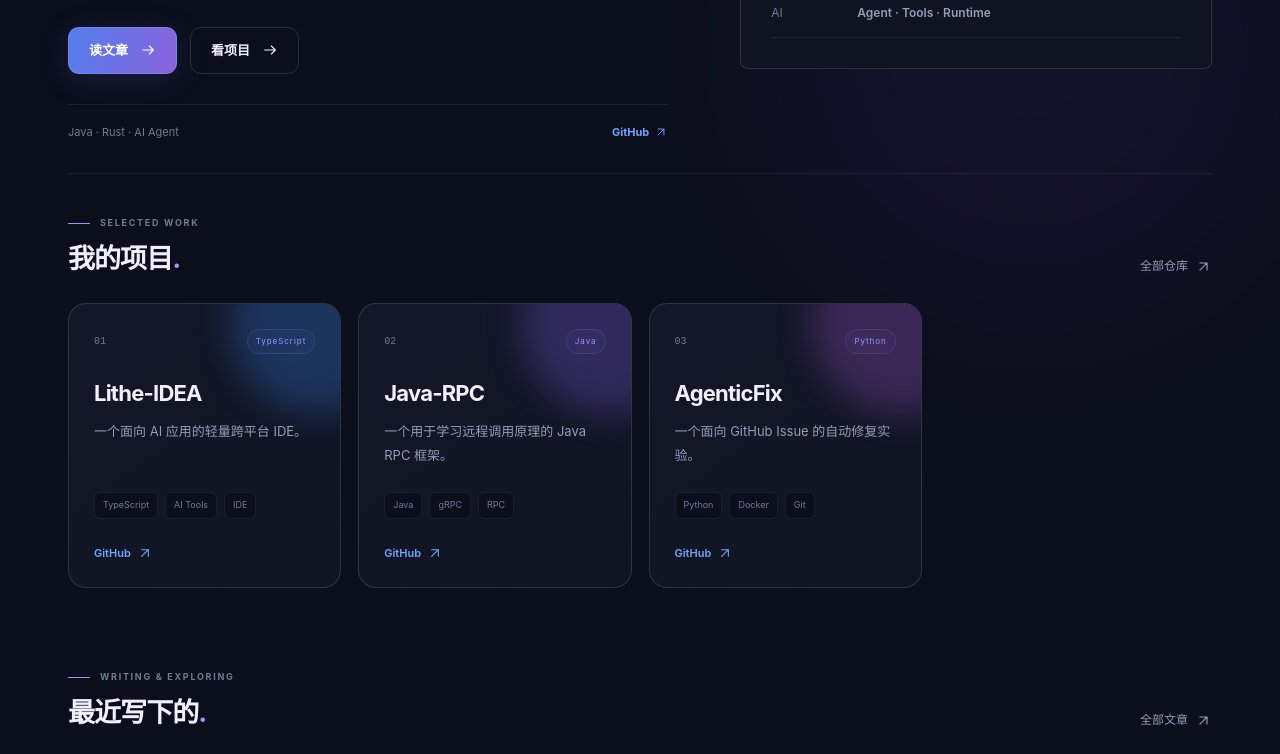
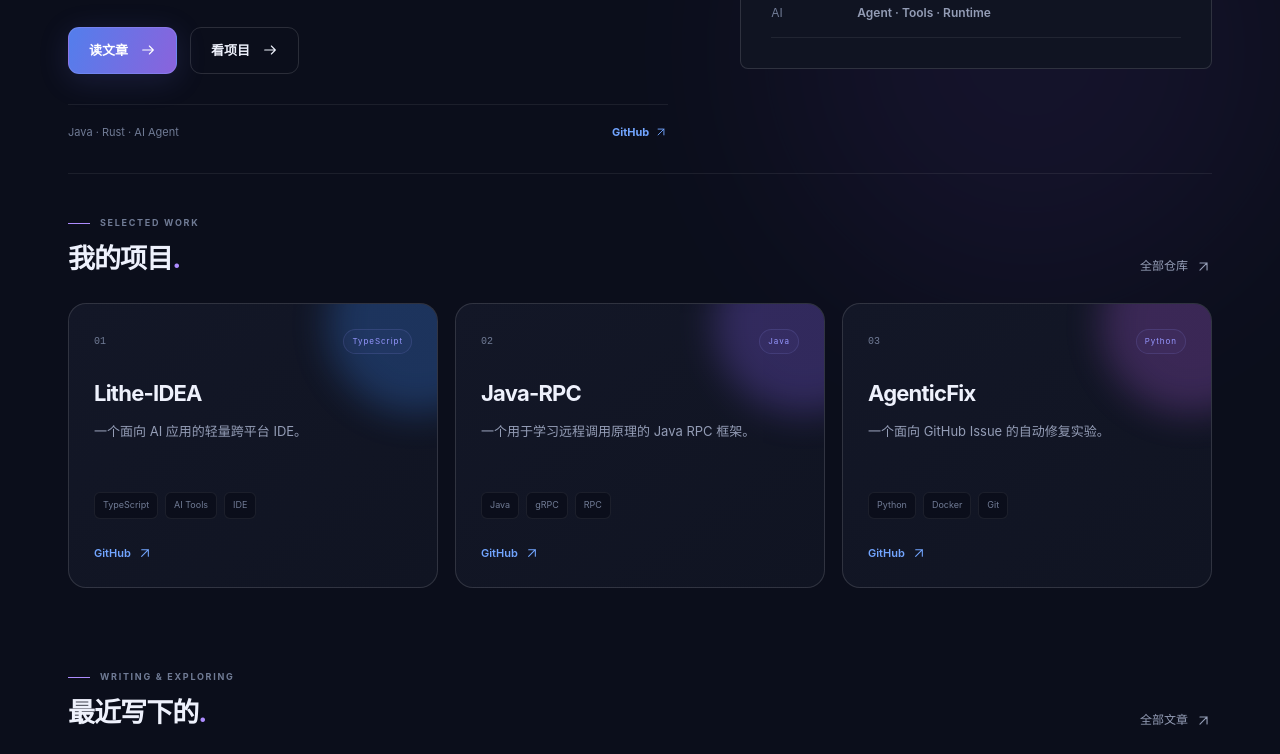
Before and after one commit to xiaoyumuxi/Blog, an Astro site: page / in a window 1280 px wide. Shown: the part 450-1204 px from the top of the page. Built offline with nearby package versions, Linux system fonts and the light colour scheme; Astro itself is replaced by a stand-in of ours.

Commit message:
style: fit up to four pinned projects in one row

```diff
--- a/src/styles/global.css
+++ b/src/styles/global.css
@@ -127,7 +127,7 @@ dialog{padding:0;color:var(--text);background:var(--surface);border:1px solid va
 .about-note p{margin:25px 0 0;color:var(--muted);font-size:12px;line-height:1.8}
 
 .selected-work{margin-bottom:82px}
-.project-grid{display:grid;grid-template-columns:repeat(4,minmax(0,1fr));gap:17px}
+.project-grid{display:grid;grid-template-columns:repeat(var(--project-columns,4),minmax(0,1fr));gap:17px}
 .project-card{
   position:relative;
   overflow:hidden;
```
